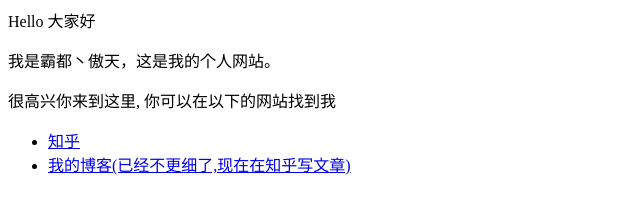
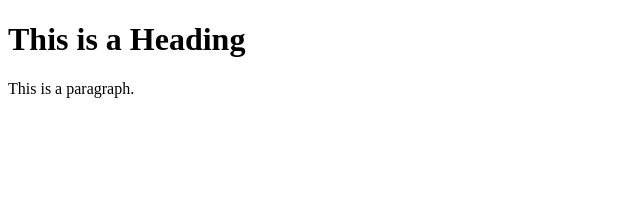
Before and after one commit to GegeLin/gegelin.github.io, a plain HTML site: page index.html in a window 1280 px wide. Shown: the whole page, without its empty margins (0-640 px from the left). Drawn offline with Linux system fonts and the light colour scheme.

Commit message:
Update index.html

```diff
--- a/index.html
+++ b/index.html
@@ -1,8 +1,12 @@
-<p>Hello 大家好</p>
-<p>我是霸都丶傲天，这是我的个人网站。 </p>
-<p>很高兴你来到这里, 你可以在以下的网站找到我</p>
+<!DOCTYPE html>
+<html>
+<head>
+<title>Page Title</title>
+</head>
+<body>
 
-<ul>
-  <li> <a href="https://www.zhihu.com/people/AJLoveChina">知乎</a> </li>
-  <li> <a href="http://hejie.nigeerhuo.com">我的博客(已经不更细了,现在在知乎写文章)</a> </li>
-</ul>
+<h1>This is a Heading</h1>
+<p>This is a paragraph.</p>
+
+</body>
+</html>
```
